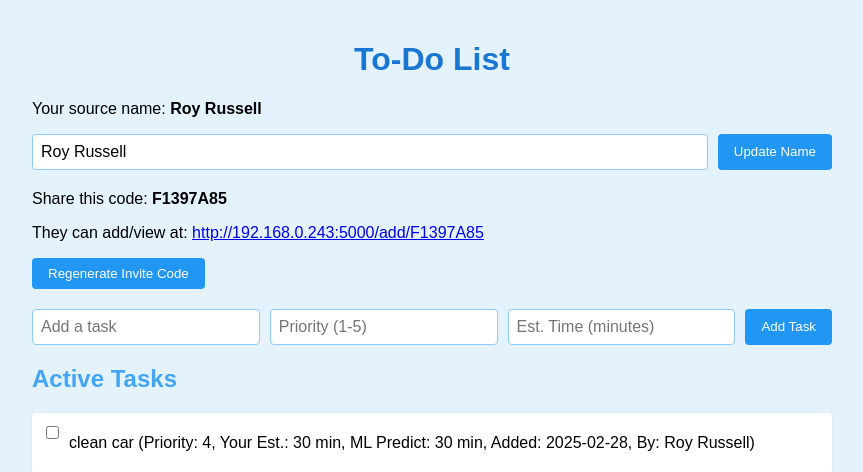
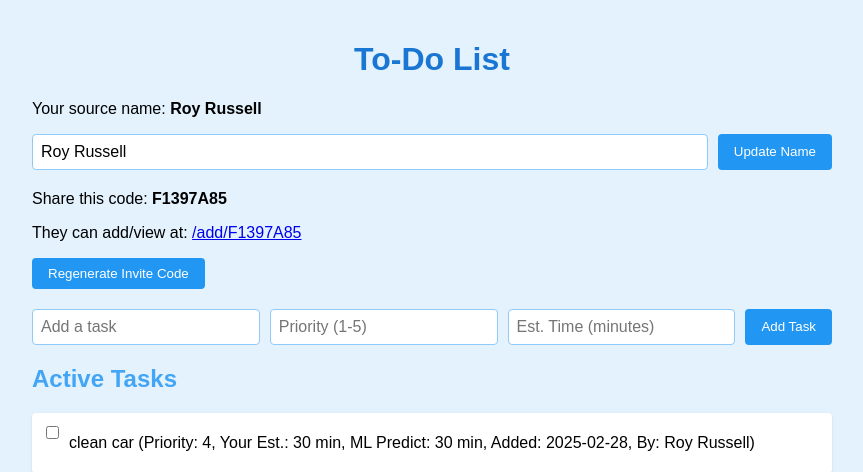
Before and after one commit to royrusse11/honey-do-list, a Flask app: page / in a window 1280 px wide. Shown: the top 472 px of the page, without its empty margins (208-1071 px from the left). Run offline with Flask 3, Linux system fonts and the light colour scheme.

Commit message:
Fix invite code URL for Render deployment

```diff
--- a/templates/index.html
+++ b/templates/index.html
@@ -28,7 +28,7 @@
         <input type="submit" name="set_source" value="Update Name">
     </form>
     <p>Share this code: <strong>{{ invite_code }}</strong></p>
-    <p>They can add/view at: <a href="http://192.168.0.243:5000/add/{{ invite_code }}">http://192.168.0.243:5000/add/{{ invite_code }}</a></p>
+    <p>They can add/view at: <a href="/add/{{ invite_code }}">/add/{{ invite_code }}</a></p>
     <form method="POST" action="/">
         <input type="submit" name="regenerate" value="Regenerate Invite Code">
     </form>
```
